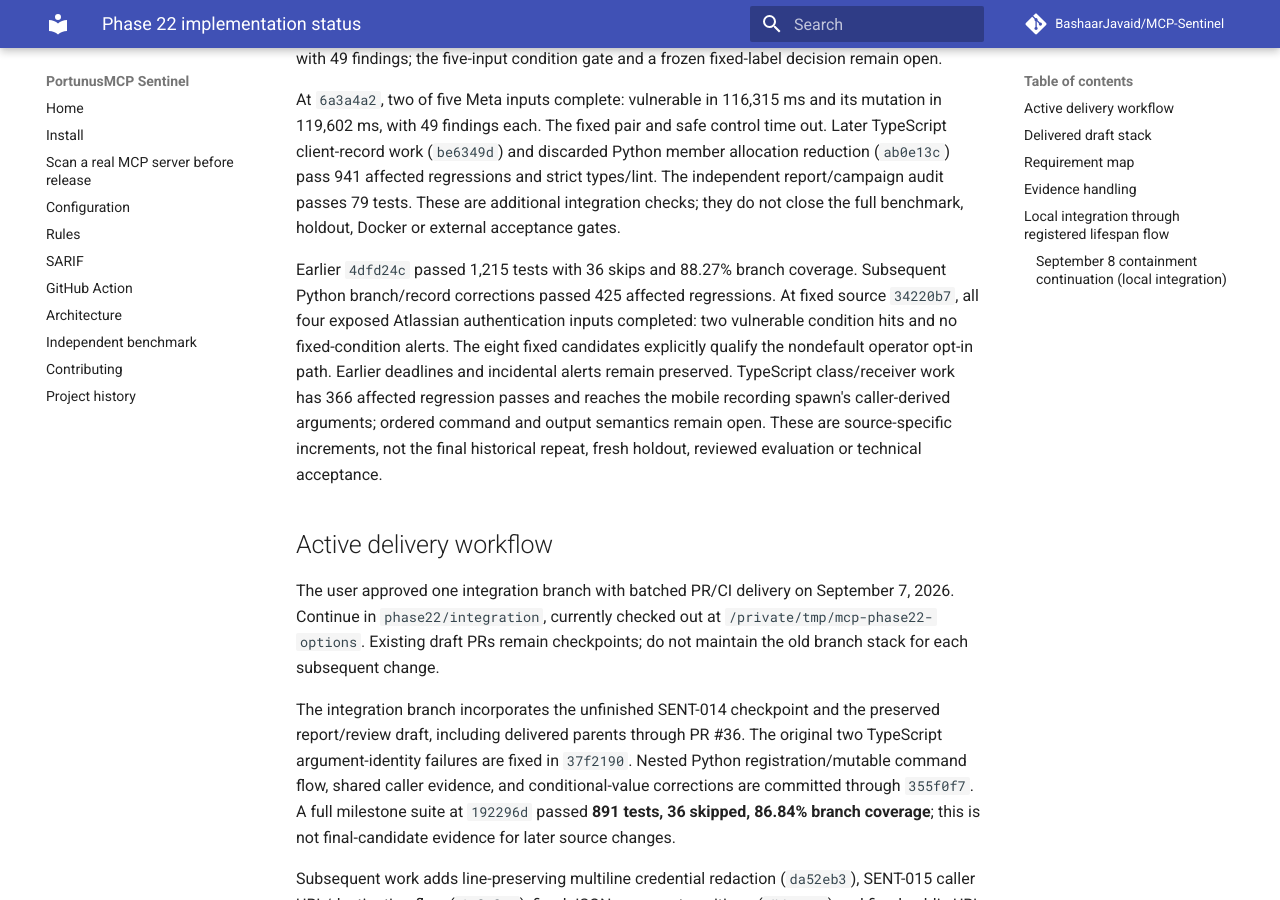
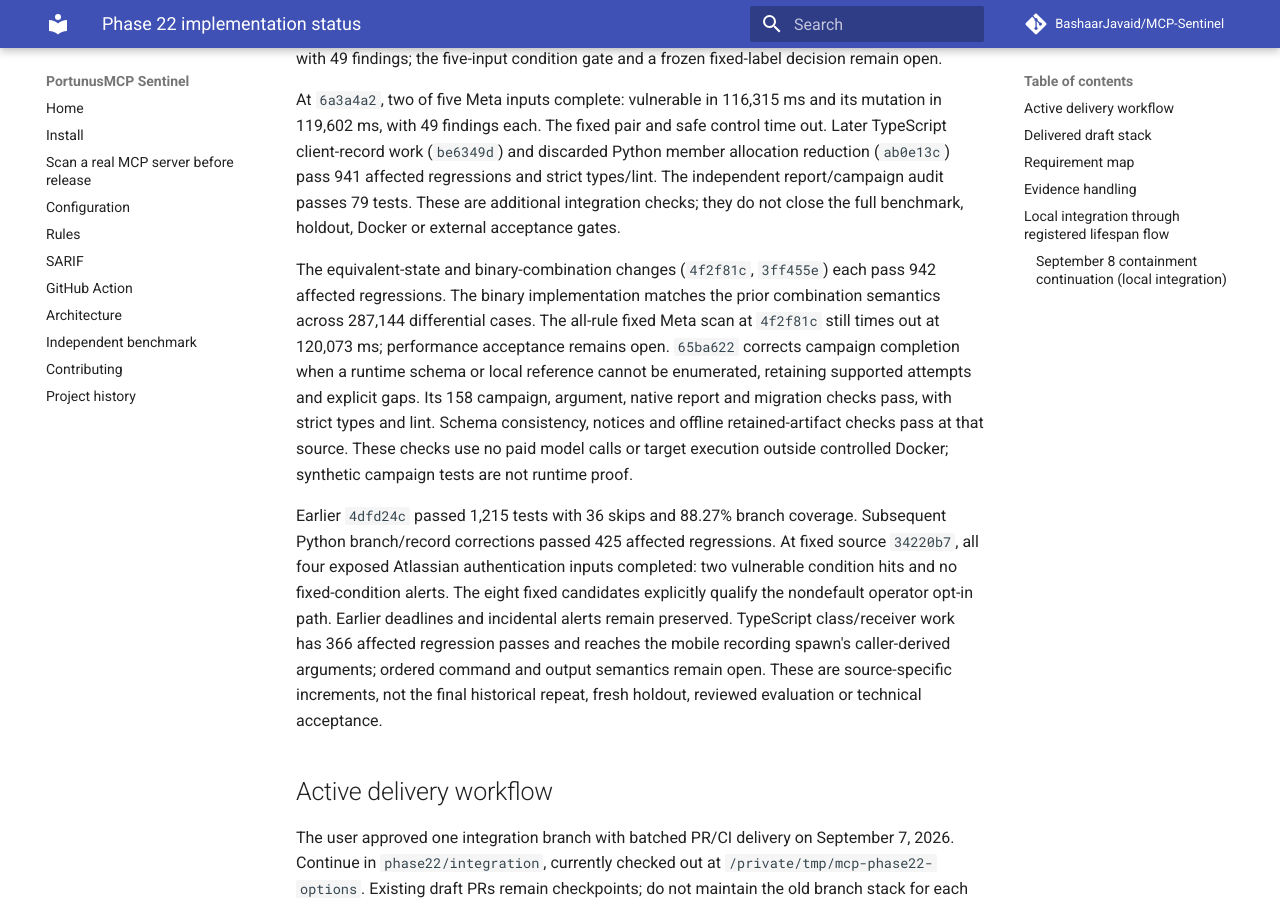
Before and after one commit to BashaarJavaid/MCP-Sentinel, an MkDocs documentation site: the page built from docs/phase22-implementation-status.md, in a window 1280 px wide and 900 px high, scrolled down 329 px. Built offline with MkDocs 1.6.1 and Material for MkDocs 9.7.7, drawn with Linux system fonts in a browser that asks for light colours; comment, search, counter and statistics services are not loaded.

Commit message:
Retain actual campaign completion and outcomes in generated evidence

```diff
--- a/docs/phase22-implementation-status.md
+++ b/docs/phase22-implementation-status.md
@@ -19,6 +19,17 @@ allocation reduction (`ab0e13c`) pass 941 affected regressions and strict types/
 The independent report/campaign audit passes 79 tests. These are additional
 integration checks; they do not close the full benchmark, holdout, Docker or
 external acceptance gates.
+
+The equivalent-state and binary-combination changes (`4f2f81c`, `3ff455e`)
+each pass 942 affected regressions. The binary implementation matches the prior
+combination semantics across 287,144 differential cases. The all-rule fixed Meta
+scan at `4f2f81c` still times out at 120,073 ms; performance acceptance remains
+open. `65ba622` corrects campaign completion when a runtime schema or local
+reference cannot be enumerated, retaining supported attempts and explicit gaps.
+Its 158 campaign, argument, native report and migration checks pass, with strict
+types and lint. Schema consistency, notices and offline retained-artifact checks
+pass at that source. These checks use no paid model calls or target execution
+outside controlled Docker; synthetic campaign tests are not runtime proof.
 
 Earlier `4dfd24c` passed 1,215 tests with 36 skips and 88.27% branch coverage.
 Subsequent Python branch/record corrections passed 425
```
Also changed, not shown: ARCHITECTURE.md (+12 -7 lines), 2 other files.
